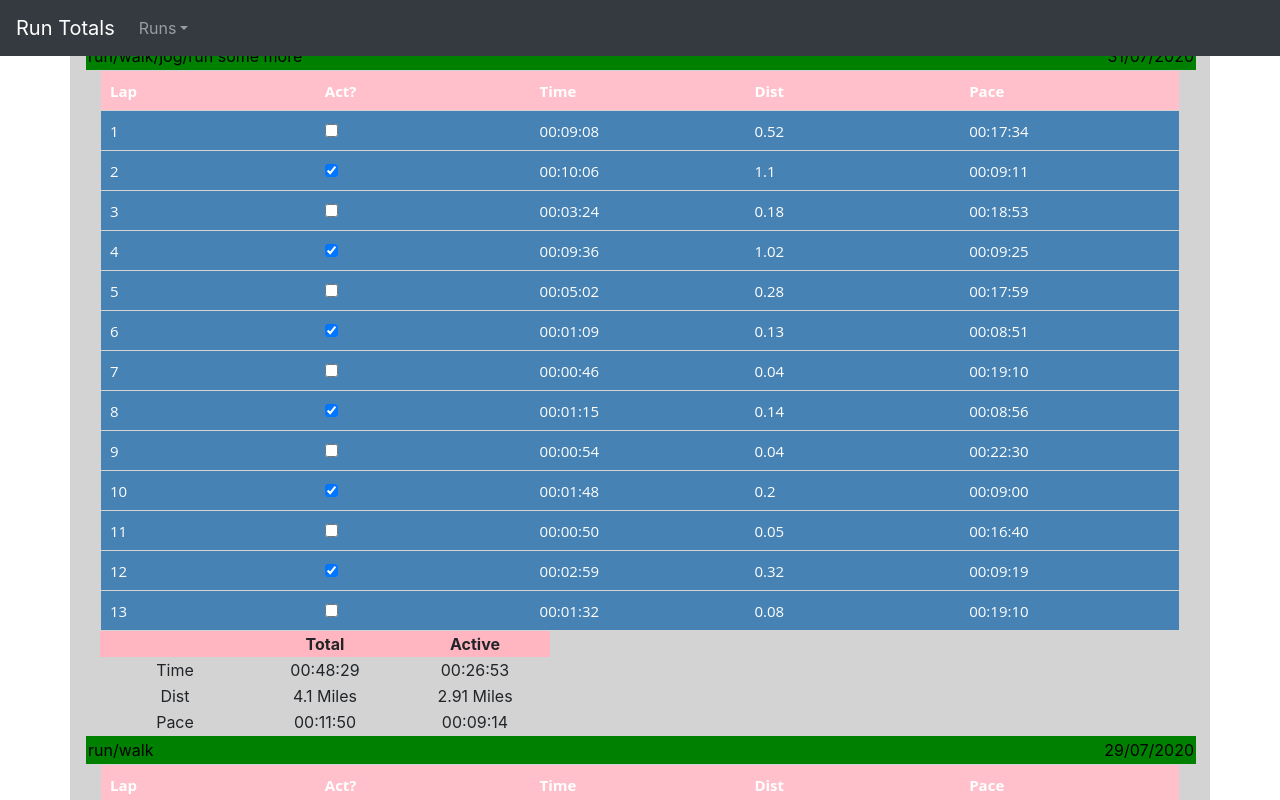
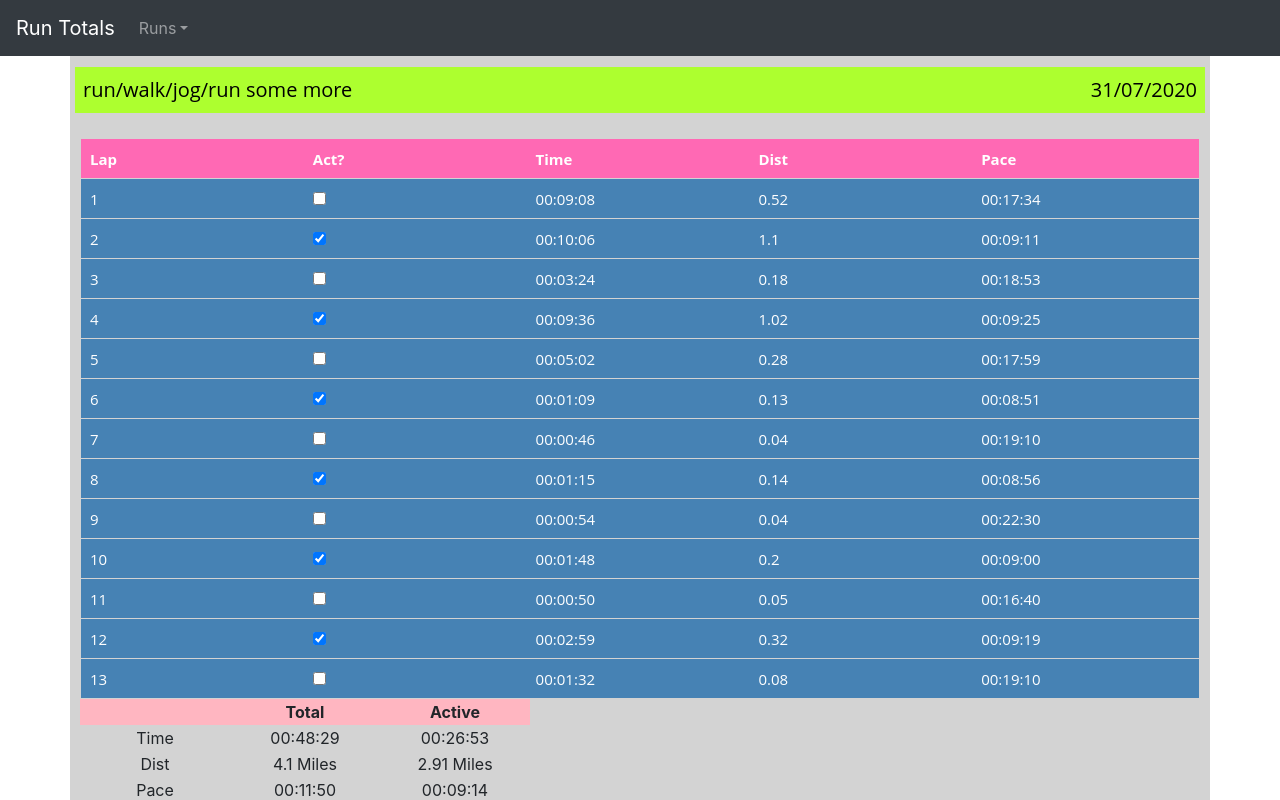
Before and after one commit to FinlayS/run-totals, a Next.js app: page / in a window 1280 px wide. Shown: the top 800 px of the page. Built offline with nearby package versions, Linux system fonts and the light colour scheme.

Commit message:
css to laps

```diff
--- a/components/header.js
+++ b/components/header.js
@@ -5,9 +5,6 @@ import React from "react";
 const Header = () => {
   return (
  <>
-   {/*<style jsx>{`*/}
-   {/*  marginBottom: 5%;*/}
-   {/*`}</style>*/}
    <Head>
      <title>Run Totals</title>
      <link rel="icon" type="image/png" href="../public/favicon.png"/>
--- a/components/runs/runDetails.js
+++ b/components/runs/runDetails.js
@@ -7,7 +7,7 @@ const RunDetails = (id, description, date) => {
   return (
     <div>
       <div className="text-title">
-        <div width="80%" color="black">{description}</div>
+        <div >{description}</div>
         <div >{date}</div>
       </div>
       <Container className="container">
--- a/src/App.css
+++ b/src/App.css
@@ -1,21 +1,23 @@
 .container {
-    /*display: flex;*/
-    flex: 100%;
+    padding: 5px;
     width: 100%;
     flex-wrap: wrap;
     background: lightgray;
-    /*padding: 5px;*/
-    /*margin: 2px;*/
+    margin-bottom: 20px;
 }
 
 .text-title {
     display: flex;
-    width: 100%;
+    flex: 0 0 100%;
+    font-family: "Open Sans", Arial;
+    font-size: 20px;
     justify-content: space-between;
-    background-color: green;
+    background-color: greenyellow;
     color: black;
-    padding: 2px;
-    margin: 1px;
+    padding: 8px;
+    margin-top: 20px;
+    margin-bottom: 20px;
+    align-self: center;
 }
 
 .flex-container {
@@ -30,7 +32,8 @@
     display: flex;
     flex: 100%;
     justify-content: space-between;
-    background-color: pink;
+    background-color: hotpink;
+    color: white;
     text-align: left;
     padding: 2px;
     margin: 1px;
```
